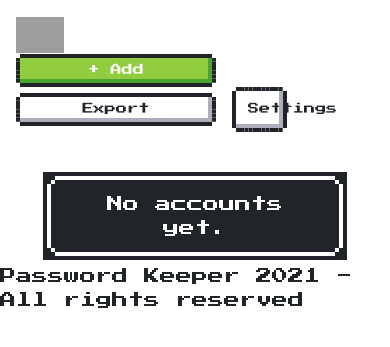
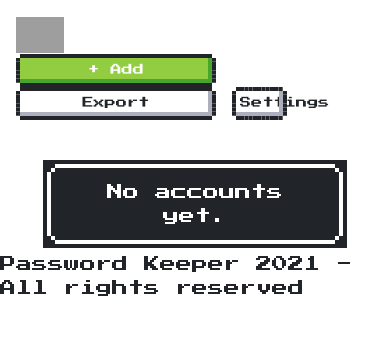
Before and after one commit to FMularski/passwordkeeper, a Django app: page /home/ in a window 390 px wide. Shown: the top 347 px of the page. Run offline with Django 3.2, Linux system fonts and the light colour scheme; the visitor is signed in with stand-in values (Sample User, id 1); grey boxes are pictures that could not be loaded.

Commit message:
home templ: buttons paddings, no acc yet font size

```diff
--- a/home/static/home/css/style.css
+++ b/home/static/home/css/style.css
@@ -45,7 +45,6 @@ nav div#nav-left h1 {
 nav button, nav a {
   width: 12vw;
   font-size: .7rem;
-  margin: 0;
   -webkit-transition: all 1s ease;
   transition: all 1s ease;
 }
@@ -105,6 +104,10 @@ nav button:hover, nav a:hover {
 #home-main table tr.account-settings button:hover {
   -webkit-animation: button-hop 0.4s ease-out;
           animation: button-hop 0.4s ease-out;
+}
+
+#home-main #no-acc-yet {
+  font-size: 1rem;
 }
 
 #dark-panel {
@@ -322,8 +325,8 @@ nav button:hover, nav a:hover {
   nav {
     margin-bottom: 1.5rem;
   }
-  nav button {
-    padding: 0 !important;
+  button.nes-btn, a.nes-btn {
+    padding: 0px;
   }
   #home-main table td {
     font-size: 0.6rem;
--- a/home/static/home/css/style.scss
+++ b/home/static/home/css/style.scss
@@ -37,7 +37,6 @@ nav
   {
     width: 12vw;
     font-size: .7rem;
-    margin: 0;
     transition: all 1s ease;
 
     &:hover
@@ -106,6 +105,10 @@ nav
         }
       }
     }
+  }
+
+  #no-acc-yet{
+    font-size: 1rem;
   }
 }
 
@@ -298,11 +301,10 @@ nav
   nav
   {
     margin-bottom: 1.5rem;
+  }
 
-    button
-    {
-      padding: 0 !important;
-    }
+  button.nes-btn, a.nes-btn {
+    padding: 0px;
   }
 
   #home-main
--- a/home/templates/home/home_page.html
+++ b/home/templates/home/home_page.html
@@ -81,7 +81,7 @@
                 </tbody>
             </table>
         {% else %}
-            <p class="nes-container is-rounded is-dark">No accounts yet.</p>
+            <p id="no-acc-yet" class="nes-container is-rounded is-dark">No accounts yet.</p>
         {% endif %}
     </main>
 
```
Also changed, not shown: 1 other file.
